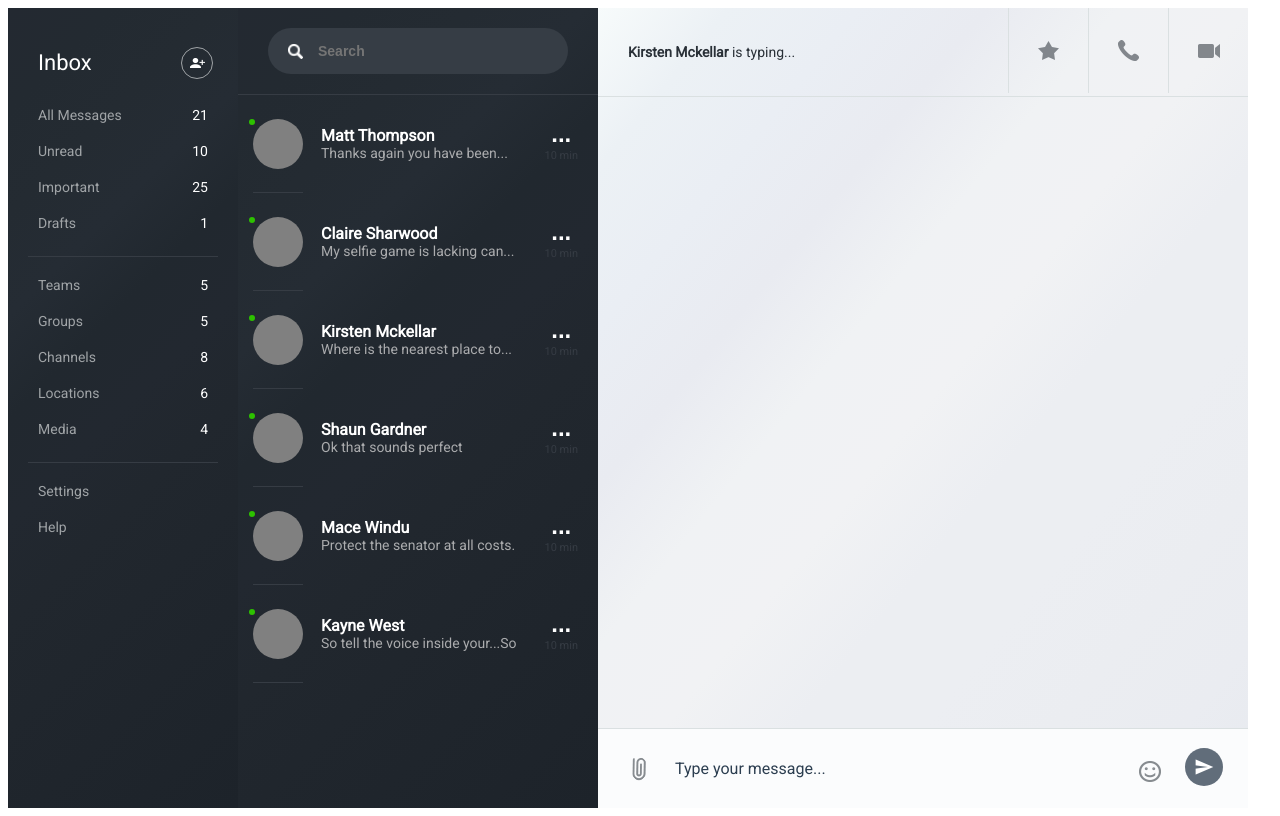
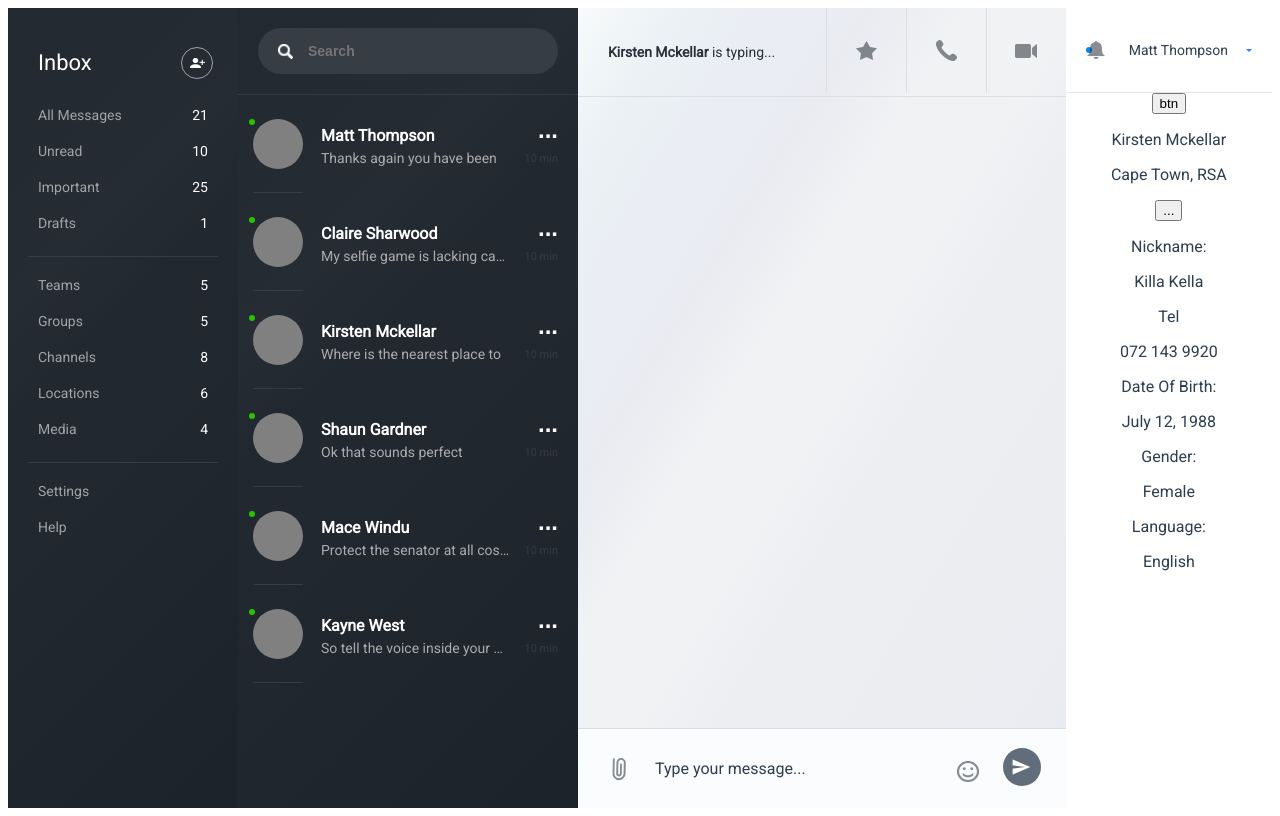
Before and after one commit to IrinaFitas/chat, a Vue app: page / in a window 1280 px wide. Built offline with nearby package versions, Linux system fonts and the light colour scheme.

Commit message:
Fixed style in ContactList

```diff
--- a/src/App.vue
+++ b/src/App.vue
@@ -3,6 +3,7 @@
 		<app-inbox></app-inbox>
 		<app-contact-list></app-contact-list>
 		<app-chat-window></app-chat-window>
+		<app-user-profile></app-user-profile>
 	</div>
 </template>
 
@@ -10,11 +11,13 @@
 import Inbox from "./components/Inbox.vue";
 import ContactList from "./components/ContactList.vue";
 import ChatWindow from "./components/chat/ChatWindow.vue";
+import UserProfile from "./components/UserProfile.vue";
 export default {
 	components: {
 		appInbox: Inbox,
 		appContactList: ContactList,
-		appChatWindow: ChatWindow
+		appChatWindow: ChatWindow,
+		appUserProfile: UserProfile
 	}
 }
 </script>
--- a/src/components/ContactList.vue
+++ b/src/components/ContactList.vue
@@ -10,12 +10,11 @@
 					<div class="content-list">
 						<div class="user-photo"></div>
 						<div class="user-message">
-							<p class="user-name">Matt Thompson</p>
-							<p class="message">Thanks again you have been...</p>
-						</div>
-						<div class="user-info">
-							<button>...</button>
-							<p>10 min</p>
+							<p class="user-name">Matt Thompson<button>...</button></p>
+							<p class="message">
+								<span class="message-text">Thanks again you have been</span>
+								<span class="message-time">10 min</span>
+							</p>
 						</div>
 					</div>
 				</li>
@@ -23,12 +22,11 @@
 					<div class="content-list">
 						<div class="user-photo"></div>
 						<div class="user-message">
-							<p class="user-name">Claire Sharwood</p>
-							<p class="message">My selfie game is lacking can...</p>
-						</div>
-						<div class="user-info">
-							<button>...</button>
-							<p>10 min</p>
+							<p class="user-name">Claire Sharwood<button>...</button></p>
+							<p class="message">
+								<span class="message-text">My selfie game is lacking canMy selfie game is lacking canMy selfie game is lacking canMy selfie game is lacking can</span>
+								<span class="message-time">10 min</span>
+							</p>
 						</div>
 					</div>
 				</li>
@@ -36,12 +34,11 @@
 					<div class="content-list">
 						<div class="user-photo"></div>
 						<div class="user-message">
-							<p class="user-name">Kirsten Mckellar</p>
-							<p class="message">Where is the nearest place to...</p>
-						</div>
-						<div class="user-info">
-							<button>...</button>
-							<p>10 min</p>
+							<p class="user-name">Kirsten Mckellar<button>...</button></p>
+							<p class="message">
+								<span class="message-text">Where is the nearest place to</span>
+								<span class="message-time">10 min</span>
+							</p>
 						</div>
 					</div>
 				</li>
@@ -49,12 +46,11 @@
 					<div class="content-list">
 						<div class="user-photo"></div>
 						<div class="user-message">
-							<p class="user-name">Shaun Gardner</p>
-							<p class="message">Ok that sounds perfect</p>
-						</div>
-						<div class="user-info">
-							<button>...</button>
-							<p>10 min</p>
+							<p class="user-name">Shaun Gardner<button>...</button></p>
+							<p class="message">
+								<span class="message-text">Ok that sounds perfect</span>
+								<span class="message-time">10 min</span>
+							</p>
 						</div>
 					</div>
 				</li>
@@ -62,12 +58,11 @@
 					<div class="content-list">
 						<div class="user-photo"></div>
 						<div class="user-message">
-							<p class="user-name">Mace Windu</p>
-							<p class="message">Protect the senator at all costs. </p>
-						</div>
-						<div class="user-info">
-							<button>...</button>
-							<p>10 min</p>
+							<p class="user-name">Mace Windu<button>...</button></p>
+							<p class="message">
+								<span class="message-text">Protect the senator at all costs.</span>
+								<span class="message-time">10 min</span>
+							</p>
 						</div>
 					</div>
 				</li>
@@ -75,12 +70,11 @@
 					<div class="content-list">
 						<div class="user-photo"></div>
 						<div class="user-message">
-							<p class="user-name">Kayne West</p>
-							<p class="message">So tell the voice inside your...So tell the voice inside your...So tell the voice inside your...So tell the voice inside your...So tell the voice inside your...So tell the voice inside your...So tell the voice inside your...So tell the voice inside your...</p>
-						</div>
-						<div class="user-info">
-							<button>...</button>
-							<p>10 min</p>
+							<p class="user-name">Kayne West<button>...</button></p>
+							<p class="message">
+								<span class="message-text">So tell the voice inside your So tell the voice inside your</span>
+								<span class="message-time">10 min</span>
+							</p>
 						</div>
 					</div>
 				</li>
@@ -159,46 +153,52 @@
 							background-color: #363c44;
 						}
 					}
-
+				}
+			}
+		}
+	}
 	.user-message {
+		flex: 1 0 auto;
 		height: 36px;
-						width: 200px;
-						overflow: hidden;
 		text-align: left;
 
+		button {
+			float: right;
+			padding: 0;
+			border: none;
+			background-color: transparent;
+			color: #ffffff;
+			font-size: 24px;
+			line-height: 7px;
+			font-weight: bold;
+			outline: none;
+			cursor: pointer;
+		}
+	}
 	.user-name {
 		font-size: 16px;
 		font-weight: bold;
 		margin: 0;
 	}
 	.message {
-							margin: 0;
+		margin: 5px 0 0;
 		font-size: 14px;
 		color: #abacae;
+
+		&-text {
+			display: inline-block;
+			width: 190px;
+			white-space: nowrap;
+			text-overflow: ellipsis;
+			overflow: hidden;
 		}
-					}
-
-					.user-info {
-						margin-left: auto;
-						align-self: flex-start;
-
-						button {
-							border: none;
-							background-color: transparent;
-							color: #ffffff;
-							font-size: 24px;
-							font-weight: bold;
-							outline: none;
-						}
-
-						p {
-							margin: 0;
+		&-time {
+			float: right;
+			display: inline-block;
+			margin-top: 2px;
 			font-size: 11px;
 			color: #363c44;
-						}
-					}
-				}
-			}
+			vertical-align: top;
 		}
 	}
 </style>
--- /dev/null
+++ b/src/components/UserProfile.vue
@@ -0,0 +1,96 @@
+<template>
+    <div class="container">
+        <header>
+            <button class="notification-btn"></button>
+            <p>Matt Thompson</p>
+            <span class="dropdown"></span>
+        </header>
+
+        <div class="user-profile">
+            <button>btn</button>
+            <div>
+                <div class="photo"></div>
+                <p>Kirsten Mckellar</p>
+                <p>Cape Town, RSA</p>
+            </div>
+            <button>...</button>
+        </div>
+
+        <div class="user-details">
+            <div>
+                <p>Nickname:</p>
+                <p>Killa Kella</p>
+            </div>
+            <div>
+                <p>Tel</p>
+                <p>072 143 9920</p>
+            </div>
+            <div>
+                <p>Date Of Birth:</p>
+                <p>July 12, 1988</p>
+            </div>
+            <div>
+                <p>Gender:</p>
+                <p>Female</p>
+            </div>
+            <div>
+                <p>Language:</p>
+                <p>English</p>
+            </div>
+        </div>
+    </div>
+</template>
+
+<script>
+export default {
+
+}
+</script>
+
+<style lang="scss" scoped>
+    .container {
+        width: 275px;
+        background-color: #ffffff;
+
+        header {
+            display: flex;
+            align-items: center;
+            padding: 20px;
+            border-bottom: 1px solid #e5e5e5;
+
+            p {
+                font-size: 14px;
+                margin-right: 18px;
+            }
+
+            .notification-btn {
+                position: relative;
+                width: 20px;
+                height: 20px;
+                border: none;
+                background: url("../images/Notifications-icon.png") no-repeat center;
+                outline: none;
+                margin-right: auto;
+            }
+
+            &::before {
+                content: "";
+                position: absolute;
+
+
+                width: 6px;
+                height: 6px;
+                border-radius: 50%;
+                background-color: #0084ff;
+            }
+
+            .dropdown {
+                width: 0;
+                height: 0;
+                border-style: solid;
+                border-width: 3px 3px 0 3px;
+                border-color: #2b80ff transparent transparent transparent;
+            }
+        }
+    }
+</style>
--- a/src/components/chat/ChatWindow.vue
+++ b/src/components/chat/ChatWindow.vue
@@ -84,7 +84,7 @@ export default {
             border-top: 1px solid #dae0e1;
 
             button {
-
+                outline: none;
                 border: none;
             }
 
```
Also changed, not shown: src/images/Notifications-icon.png (added), src/images/something-icon.png (added). Lines whose indentation alone changed are shown as unchanged.
